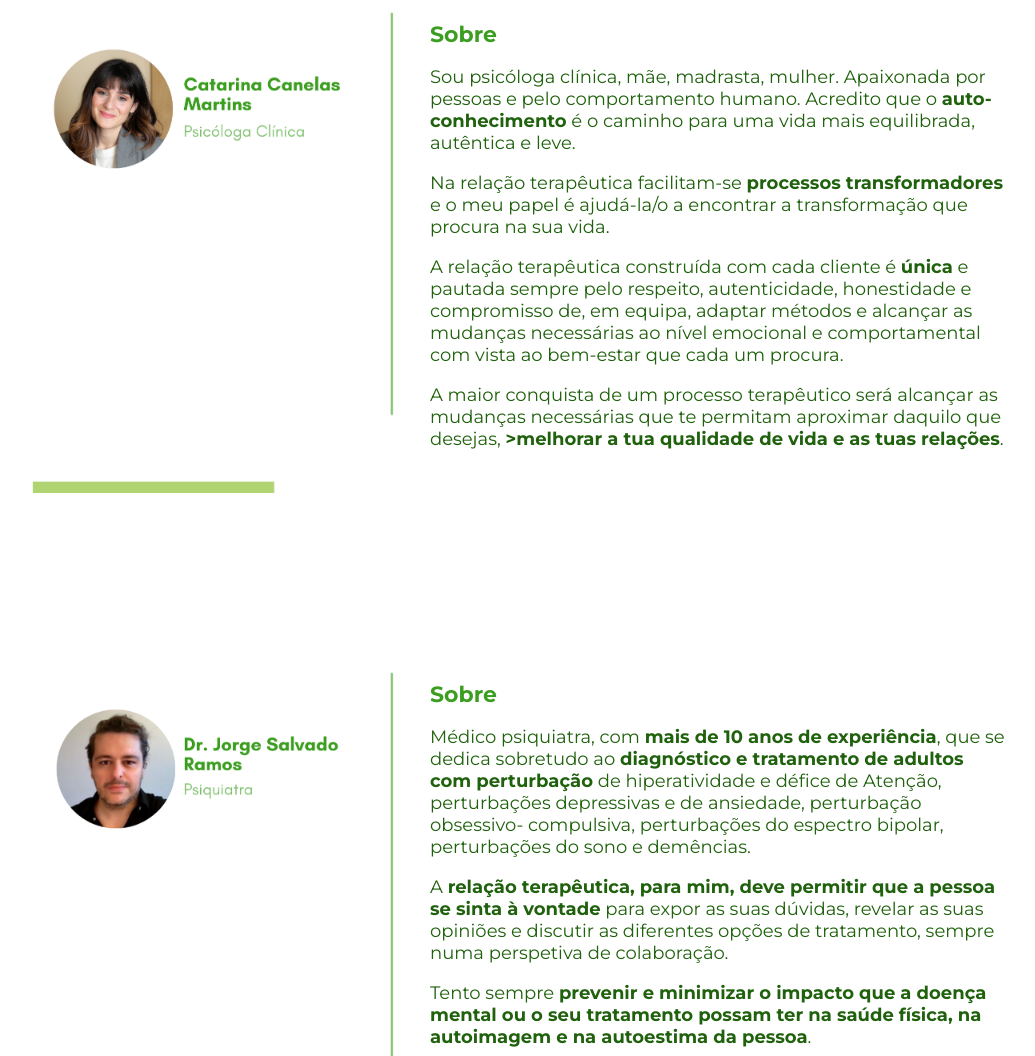
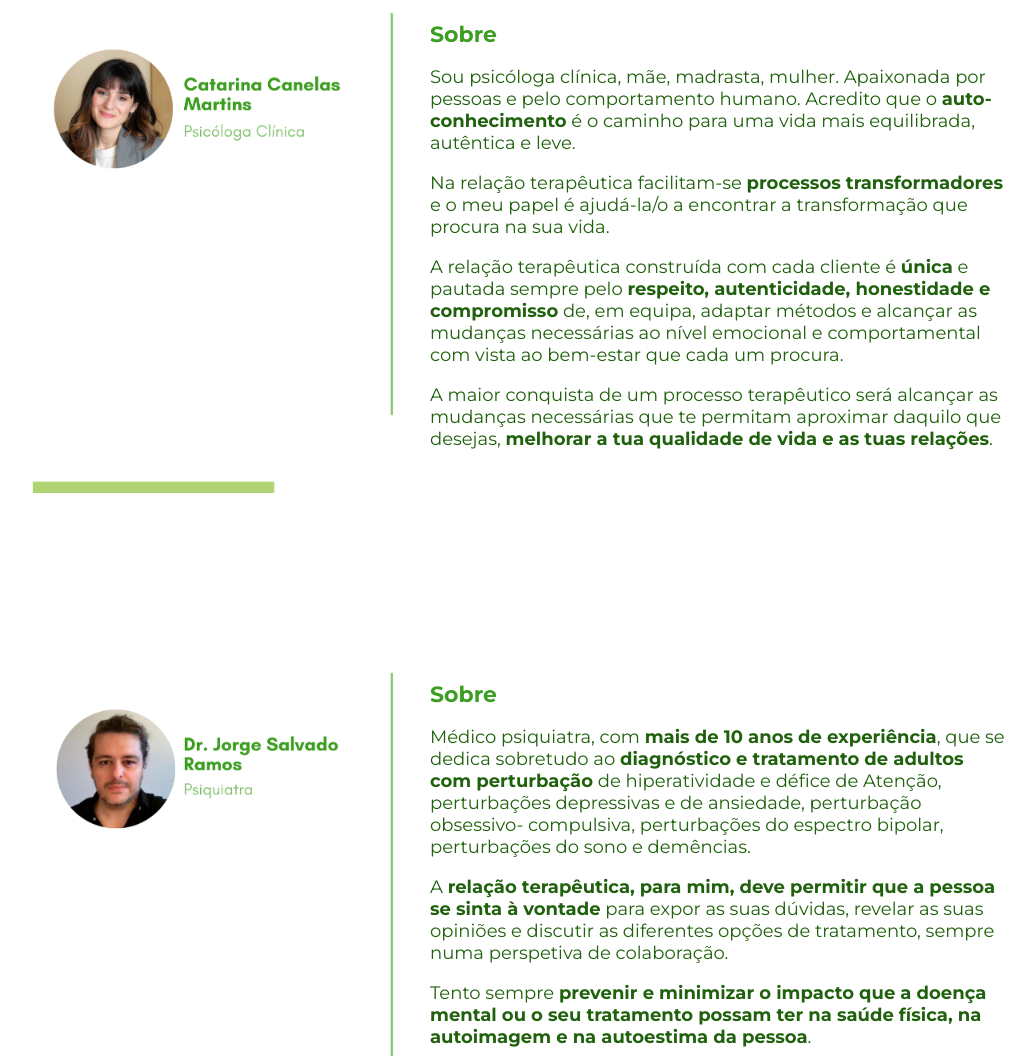
Before and after one commit to apessoar/IIJornadasApessoar, a plain HTML site: page oradores.html in a window 1280 px wide. Shown: the part 6500-7556 px from the top of the page, without its empty margins (27-1062 px from the left). Drawn offline with Linux system fonts and the light colour scheme.

Commit message:
Update oradores.html

```diff
--- a/oradores.html
+++ b/oradores.html
@@ -150,9 +150,9 @@
             <p>Sou psicóloga clínica, mãe, madrasta, mulher. Apaixonada por pessoas e pelo comportamento humano. Acredito que o <b>auto-conhecimento</b> é o caminho para uma vida mais equilibrada, autêntica e leve.</p>
 
             <p>Na relação terapêutica facilitam-se <b>processos transformadores</b> e o meu papel é ajudá-la/o a encontrar a transformação que procura na sua vida.</p>
-            <p>A relação terapêutica construída com cada cliente é <b>única</b> e pautada sempre pelo respeito, autenticidade, honestidade e compromisso de, em equipa, adaptar métodos e alcançar as mudanças necessárias ao nível emocional e comportamental com vista ao bem-estar que cada um procura.</p>
+            <p>A relação terapêutica construída com cada cliente é <b>única</b> e pautada sempre pelo <b>respeito, autenticidade, honestidade e compromisso</b> de, em equipa, adaptar métodos e alcançar as mudanças necessárias ao nível emocional e comportamental com vista ao bem-estar que cada um procura.</p>
 
-            <p>A maior conquista de um processo terapêutico será alcançar as mudanças necessárias que te permitam aproximar daquilo que desejas, <b>>melhorar a tua qualidade de vida e as tuas relações</b>.</p>
+            <p>A maior conquista de um processo terapêutico será alcançar as mudanças necessárias que te permitam aproximar daquilo que desejas, <b>melhorar a tua qualidade de vida e as tuas relações</b>.</p>
         </div>
      </article>
 
```
